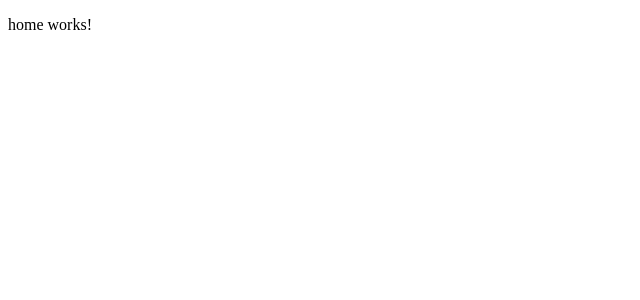
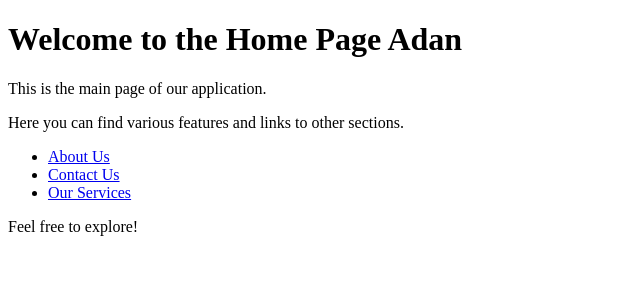
Before and after one commit to adanlsant/FrontJSL, an Angular app: page / in a window 1280 px wide. Shown: the top 300 px of the page, without its empty margins (0-640 px from the left). Built offline with nearby package versions, Linux system fonts and the light colour scheme.

Commit message:
Criando variavel nome e verificação de campos

```diff
--- a/src/app/components/home/home.html
+++ b/src/app/components/home/home.html
@@ -1 +1,15 @@
-<p>home works!</p>
+<div>
+    <h1>Welcome to the Home Page {{nome}}</h1>
+    <p>This is the main page of our application.</p>
+    <p>Here you can find various features and links to other sections.</p>
+
+    @if(nome == "Adan"){
+        <ul>
+            <li><a href="#/about">About Us</a></li>
+            <li><a href="#/contact">Contact Us</a></li>
+            <li><a href="#/services">Our Services</a></li>
+        </ul>
+    }
+
+    <p>Feel free to explore!</p>
+</div>
--- a/src/app/components/home/home.ts
+++ b/src/app/components/home/home.ts
@@ -8,4 +8,5 @@ import { Component } from '@angular/core';
 })
 export class Home {
 
+  public nome: string = 'Adan';
 }
```
